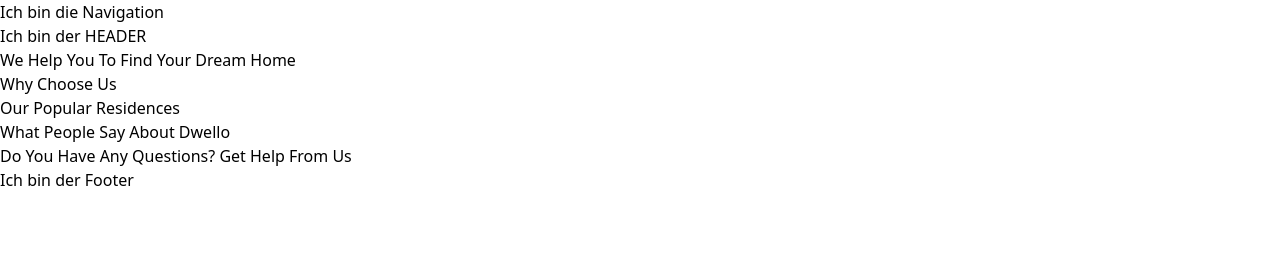
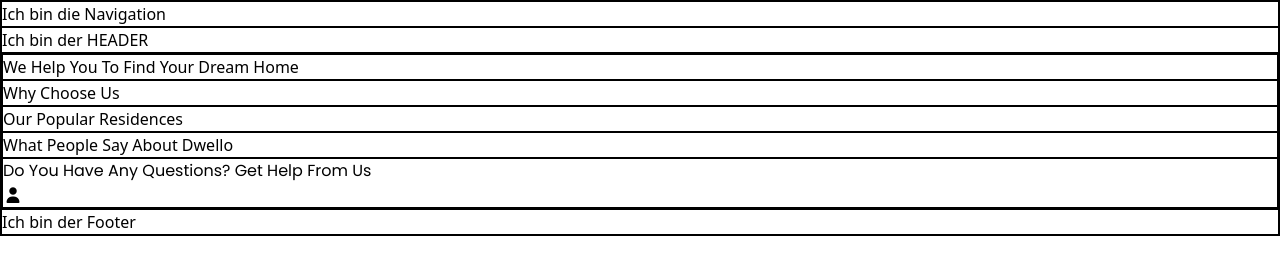
Before and after one commit to kaktusgarten/Tailwind-Find-Your-Dream-House, a plain HTML site: page index.html in a window 1280 px wide. Drawn offline with nearby package versions, Linux system fonts and the light colour scheme.

Commit message:
Fontawsome und Google Fonts eingefügt und HTML erweitert

```diff
--- a/index.html
+++ b/index.html
@@ -4,20 +4,33 @@
     <meta charset="UTF-8" />
     <meta name="viewport" content="width=device-width, initial-scale=1.0" />
     <script src="https://cdn.jsdelivr.net/npm/@tailwindcss/browser@4"></script>
+    <link
+      rel="stylesheet"
+      href="https://cdnjs.cloudflare.com/ajax/libs/font-awesome/7.0.0/css/all.min.css"
+    />
+    <link
+      href="https://fonts.googleapis.com/css2?family=Poppins:wght@400;500;600;700&display=swap"
+      rel="stylesheet"
+    />
     <title>Dreamhouse GmbH</title>
   </head>
   <body>
-    <div class="container">
-      <nav>Ich bin die Navigation</nav>
-      <header>Ich bin der HEADER</header>
-      <main>
-        <section>We Help You To Find Your Dream Home</section>
-        <section>Why Choose Us</section>
-        <section>Our Popular Residences</section>
-        <section>What People Say About Dwello</section>
-        <section>Do You Have Any Questions? Get Help From Us</section>
+    <div class="container w-auto m-auto border">
+      <nav class="border">Ich bin die Navigation</nav>
+      <header class="border">Ich bin der HEADER</header>
+      <main class="border">
+        <section class="border">We Help You To Find Your Dream Home</section>
+        <section class="border">Why Choose Us</section>
+        <section class="border">Our Popular Residences</section>
+        <section class="border">What People Say About Dwello</section>
+        <section class="border">
+          <p style="font-family: Poppins">
+            Do You Have Any Questions? Get Help From Us
+          </p>
+          <i class="fas fa-user h-5"></i>
+        </section>
       </main>
-      <footer>Ich bin der Footer</footer>
+      <footer class="border">Ich bin der Footer</footer>
     </div>
   </body>
 </html>
```
